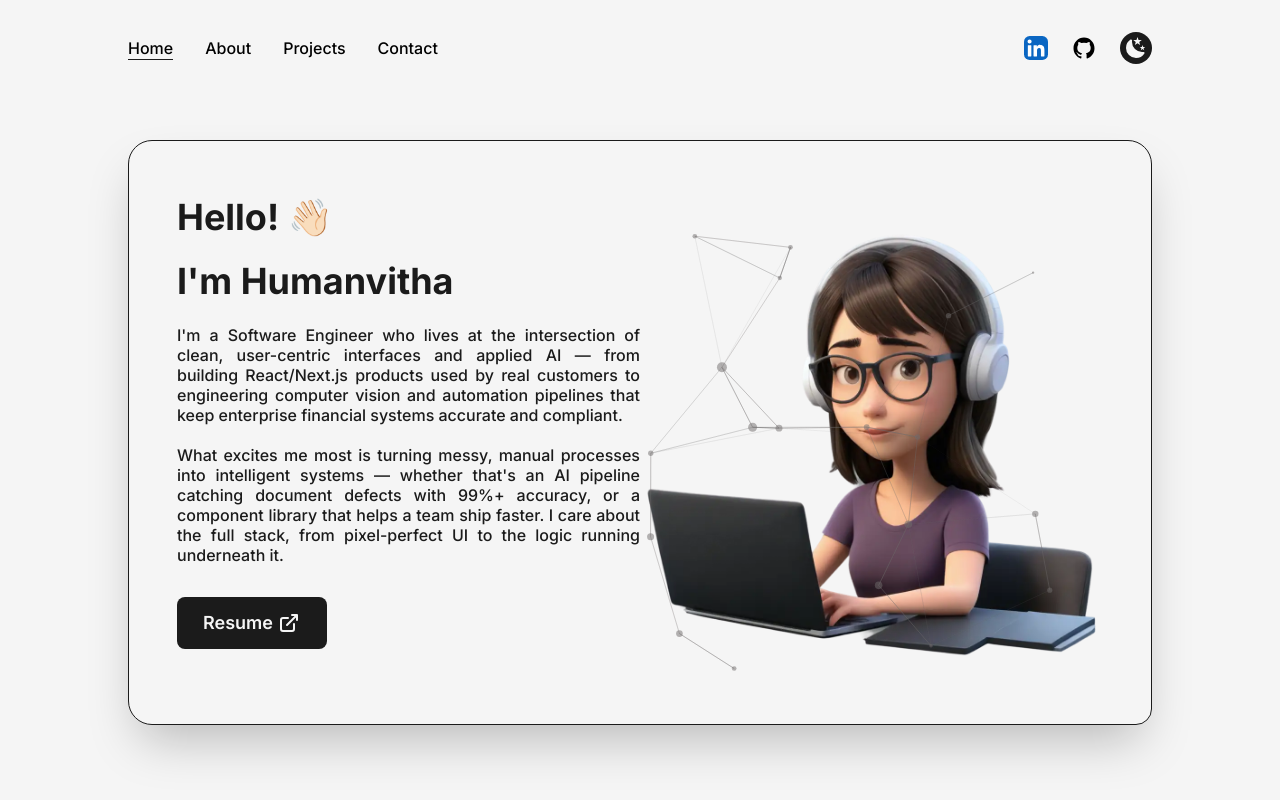
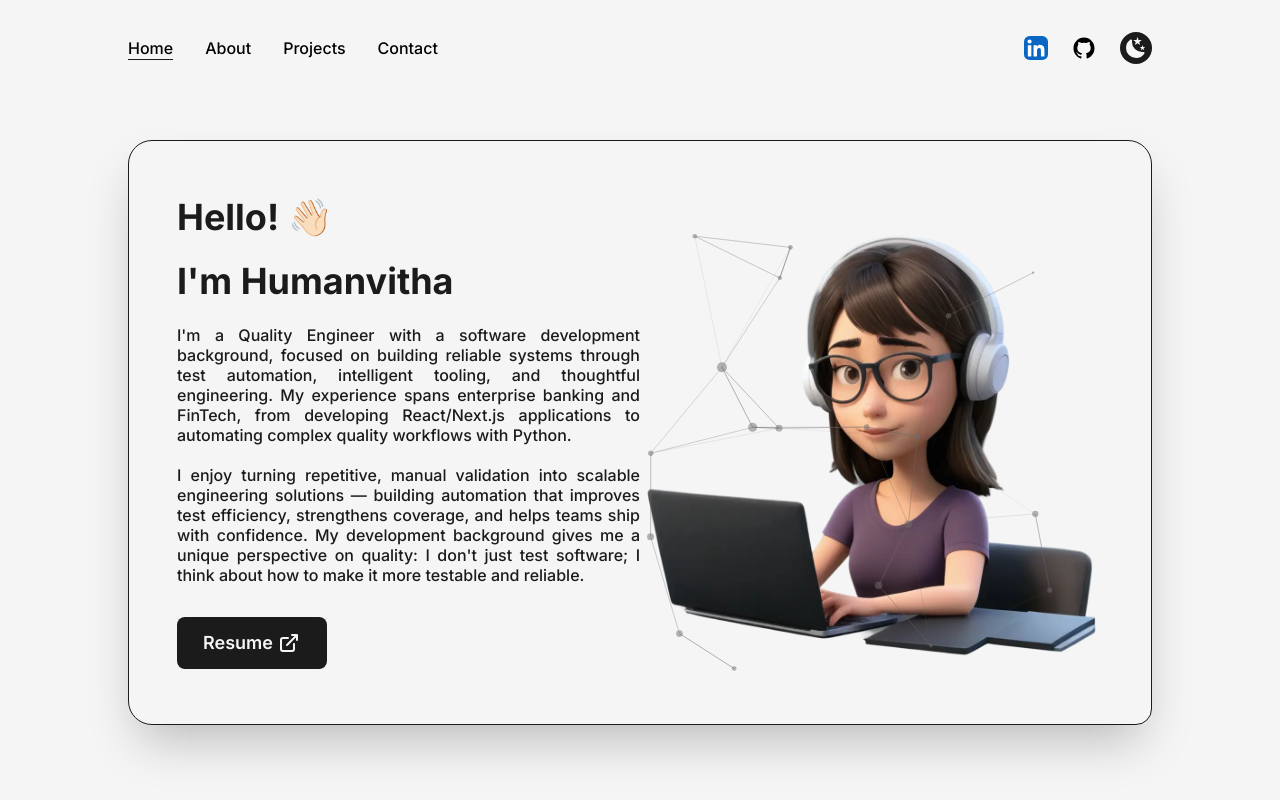
Before and after one commit to Humanvitha/Humanvitha.github.io, a Next.js app: page / in a window 1280 px wide. Shown: the top 800 px of the page. Built offline with nearby package versions, Linux system fonts and the light colour scheme.

Commit message:
Revise personal description in index.js

```diff
--- a/src/pages/index.js
+++ b/src/pages/index.js
@@ -28,18 +28,10 @@ export default function Home() {
               />
 
               <p className="my-4  font-medium md:text-base sm:text-sm leading-tight text-justify">
-                 I&apos;m a Software Engineer who lives at the intersection of clean,
-  user-centric interfaces and applied AI — from building React/Next.js
-  products used by real customers to engineering computer vision and
-  automation pipelines that keep enterprise financial systems accurate
-  and compliant.
+                 I&apos;m a Quality Engineer with a software development background, focused on building reliable systems through test automation, intelligent tooling, and thoughtful engineering. My experience spans enterprise banking and FinTech, from developing React/Next.js applications to automating complex quality workflows with Python.
   <br />
   <br />
-  What excites me most is turning messy, manual processes into
-  intelligent systems — whether that&apos;s an AI pipeline catching document
-  defects with 99%+ accuracy, or a component library that helps a team
-  ship faster. I care about the full stack, from pixel-perfect UI to the
-  logic running underneath it.
+  I enjoy turning repetitive, manual validation into scalable engineering solutions — building automation that improves test efficiency, strengthens coverage, and helps teams ship with confidence. My development background gives me a unique perspective on quality: I don&apos;t just test software; I think about how to make it more testable and reliable.
               </p>
 
               <div className="flex items-center self-start mt-4 lg:self-start">
```
